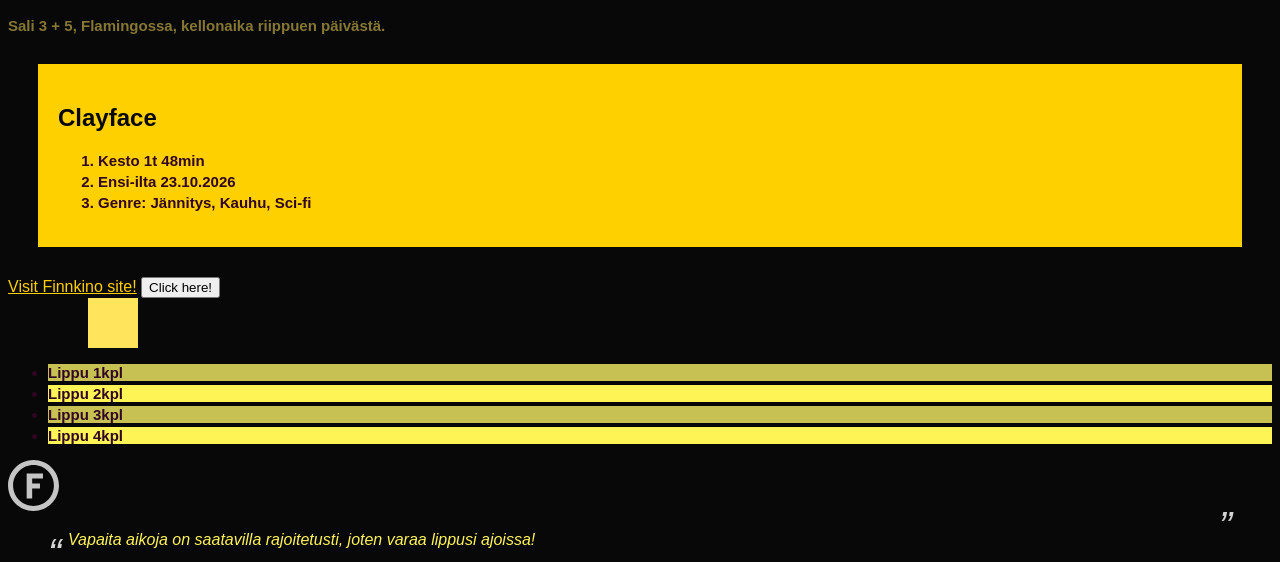
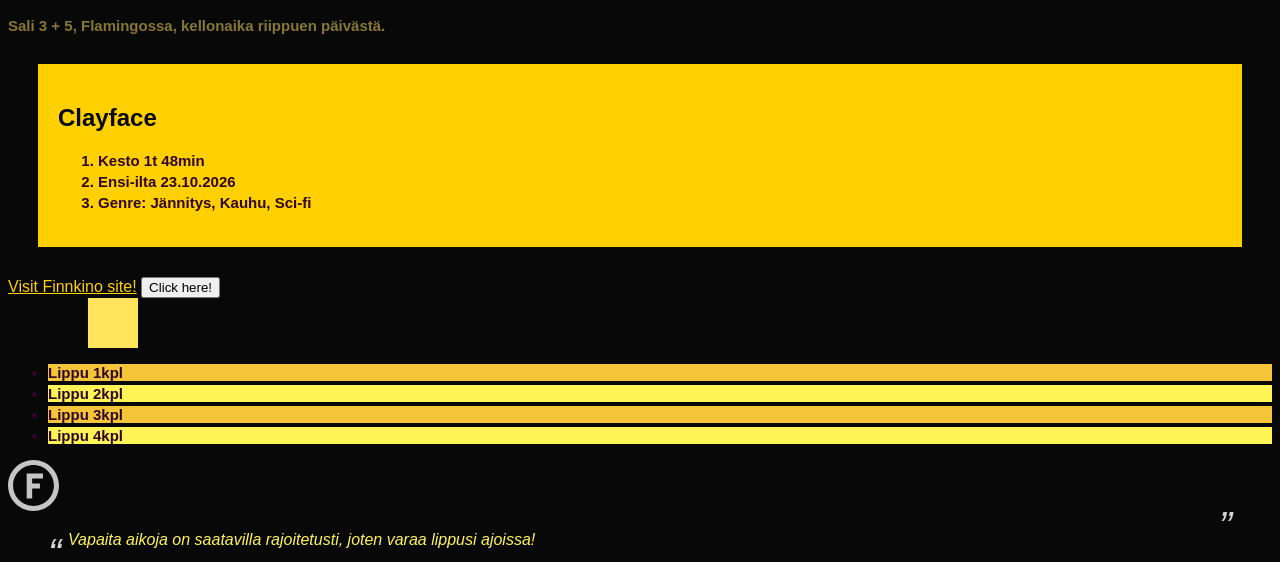
Before and after one commit to lolahxa/websivuston_kehittaminen_syksy2026, a plain HTML site: page WS_03/index.html in a window 1280 px wide. Shown: the part 223-785 px from the top of the page. Drawn offline with Linux system fonts and the light colour scheme.

Commit message:
Update index.html and style.css for Clayface movie details; add new content and adjust styles

```diff
--- a/WS_03/index.html
+++ b/WS_03/index.html
@@ -5,9 +5,10 @@
     <meta charset="UTF-8">
     <meta name="viewport" content="width=device-width, initial-scale=1.0">
     <title>Finnkino lippujen varaus</title>
-    <link rel="stylesheet" href="./style.css">
 </head>
 <body>
+
+     <link rel="stylesheet" href="./style.css">
 
         <h1 style="color: rgb(255, 208, 0);">Varaa Finnkino liput</h1>
         <h2>Elokuva Clayface elokuvateattereissa 27.-30.10.</h2>
--- a/WS_03/style.css
+++ b/WS_03/style.css
@@ -109,7 +109,7 @@ transition-button {
         }
       }
 .pseudo-list li:nth-child(odd) {
-        background-color: rgb(199, 193, 84);
+        background-color: rgb(244, 197, 56);
       }
 
       .pseudo-list li:nth-child(even) {
```
Also changed, not shown: WS_02/index.html (+3 -1 lines).
